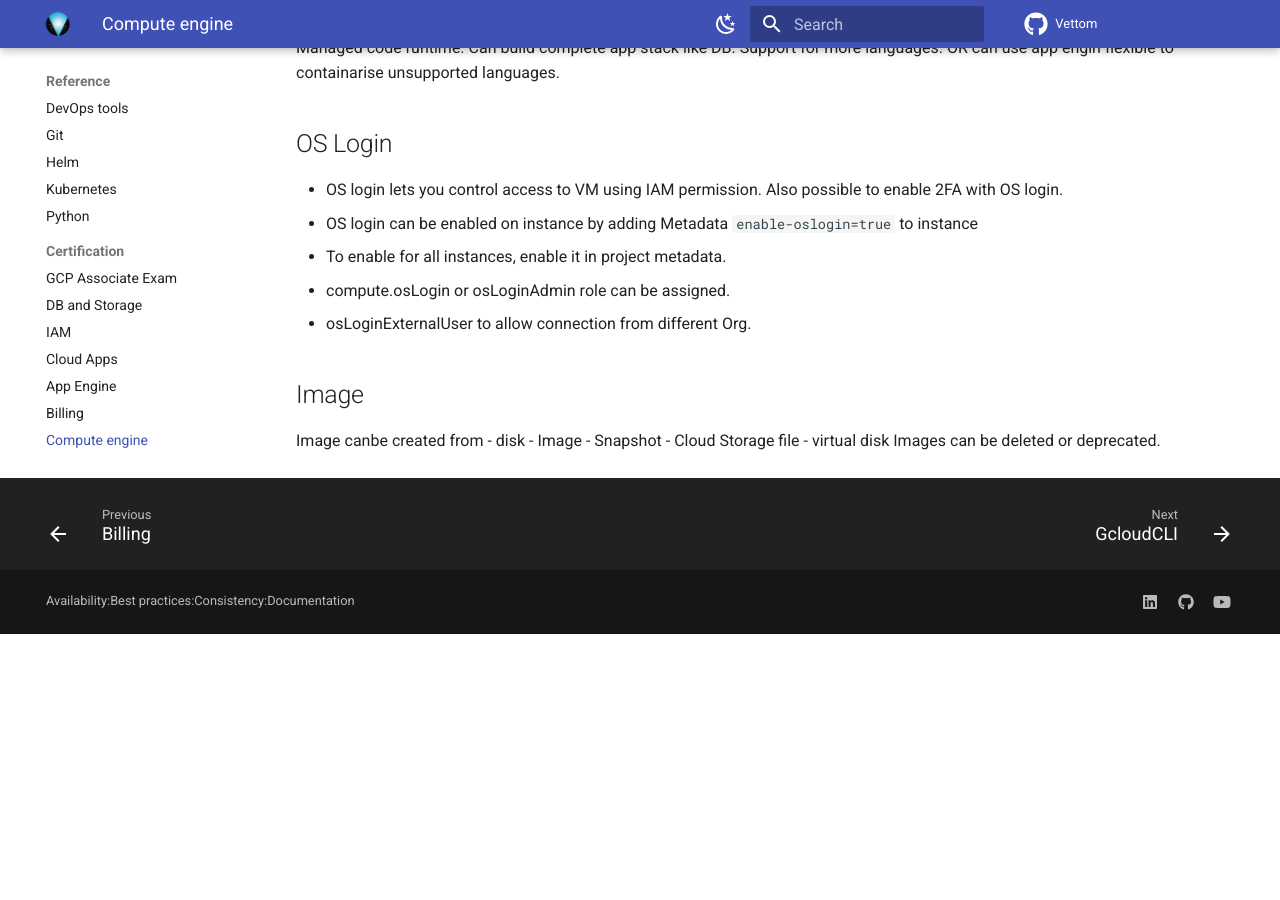
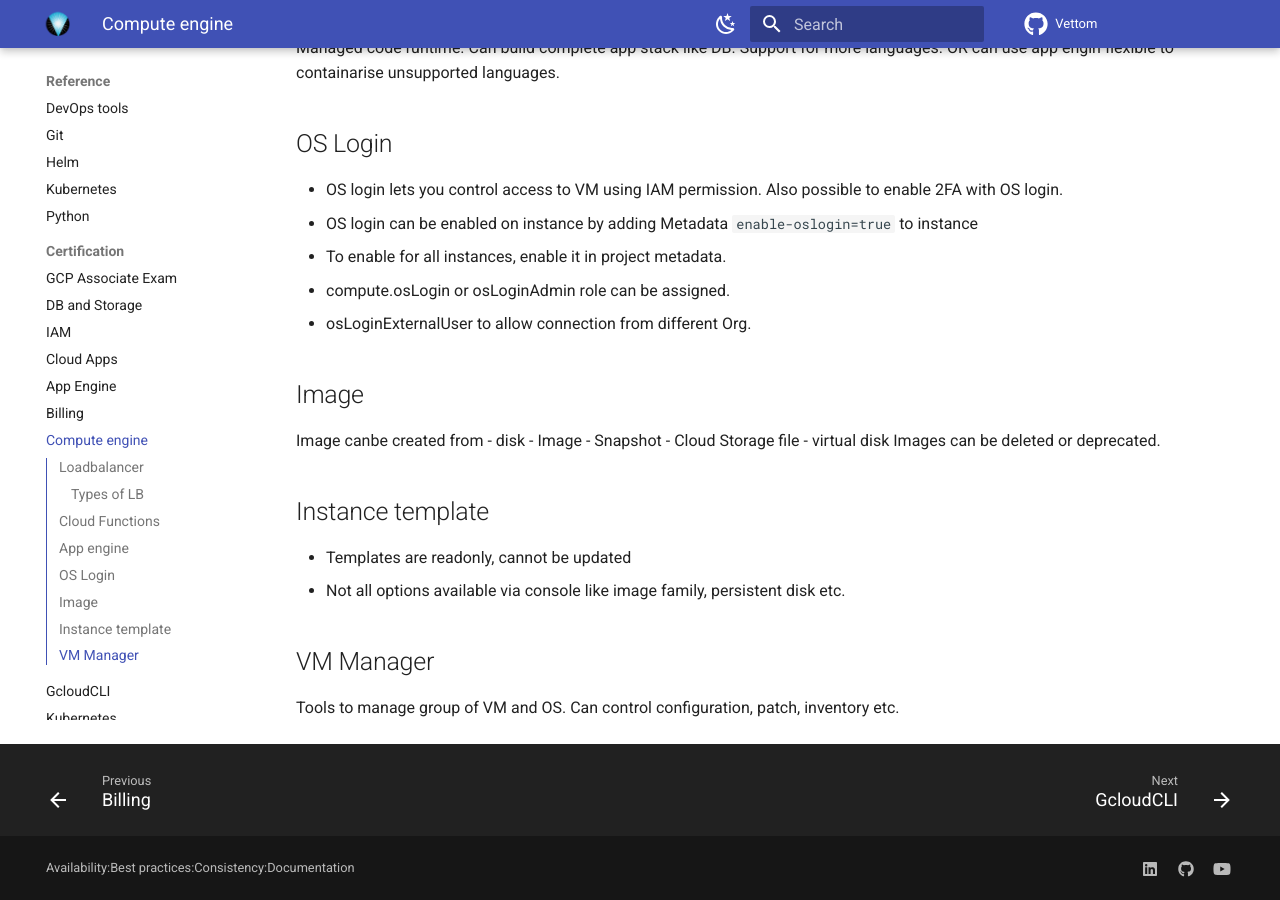
Before and after one commit to vettom/vettom.github.io, an MkDocs documentation site: the page built from docs/Reference/Certification/compute.md, in a window 1280 px wide and 900 px high, scrolled down 1166 px. Built offline with MkDocs 1.6.1 and Material for MkDocs 9.7.7, drawn with Linux system fonts in a browser that asks for light colours; before the commit the page ends 1800 px from its top, so only the background shows below that.

Commit message:
Update by DV on Wed 23 Oct 2024 20:52:03 BST

```diff
--- a/docs/Reference/Certification/compute.md
+++ b/docs/Reference/Certification/compute.md
@@ -45,3 +45,10 @@
 - Cloud  Storage file
 - virtual disk
 Images can be deleted or deprecated.
+
+## Instance template
+- Templates are readonly, cannot be updated
+- Not all options available via console like image family, persistent disk etc.
+
+## VM Manager
+Tools to manage group of VM and OS. Can control configuration, patch, inventory etc.
```
Also changed, not shown: docs/Reference/Certification/DB-storege.md (+1 -0 lines).
